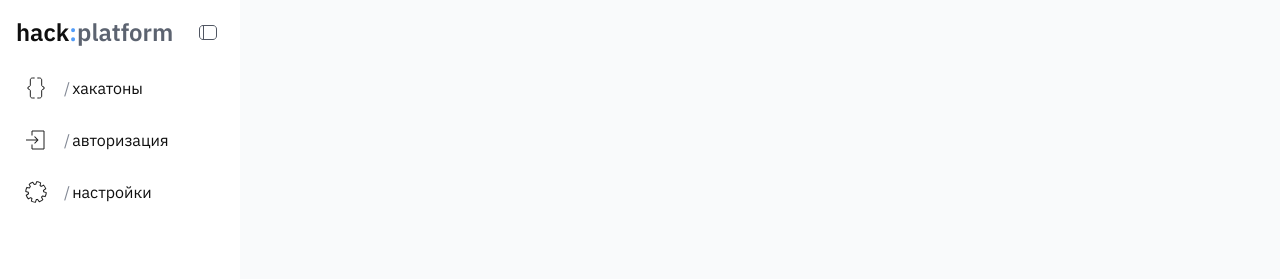
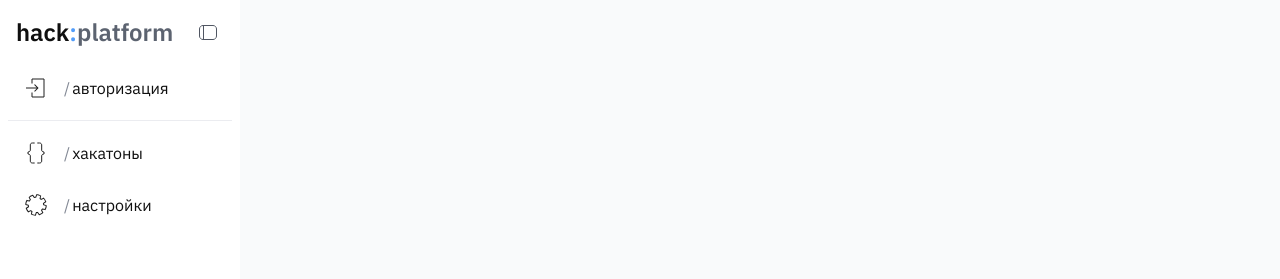
Before and after one commit to konkovo-dev/hackathon-platform-web, a Next.js app: page / in a window 1280 px wide. Shown: the top 279 px of the page. Built offline with nearby package versions, Linux system fonts and the light colour scheme; no server answers.

Commit message:
refactor(sidebar): reorganize menu with auth group and dividers

```diff
--- a/src/widgets/sidebar/Sidebar.tsx
+++ b/src/widgets/sidebar/Sidebar.tsx
@@ -4,6 +4,7 @@ import { useMemo, useState } from 'react'
 import { usePathname } from 'next/navigation'
 import { cn } from '@/shared/lib/cn'
 import { Button } from '@/shared/ui/Button'
+import { Divider } from '@/shared/ui/Divider'
 import { Icon } from '@/shared/ui/Icon'
 import { Logo } from '@/shared/ui/Logo'
 import { MenuItem } from '@/shared/ui/MenuItem'
@@ -56,24 +57,28 @@ export function Sidebar({ initialSession }: { initialSession?: SessionResponse }
   const sessionQuery = useSessionQueryWithInitial(initialSession)
   const isAuthed = sessionQuery.data?.active === true
 
-  const items: SidebarItem[] = useMemo(() => {
-    const base: SidebarItem[] = [{ key: 'hackathons', href: '/hackathons', iconSrc: ICONS.code }]
+  const menuGroups = useMemo(() => {
+    const groups: SidebarItem[][] = []
 
     if (isAuthed) {
-      base.push(
-        { key: 'invitations', href: '/invitations', iconSrc: ICONS.mail },
-        { key: 'teams', href: '/my-teams', iconSrc: ICONS.team },
-        { key: 'profile', href: '/profile', iconSrc: ICONS.profile }
-      )
+      groups.push([{ key: 'profile', href: '/profile', iconSrc: ICONS.profile }])
     } else {
-      base.push({ key: 'auth', href: '/login', iconSrc: ICONS.auth })
+      groups.push([{ key: 'auth', href: '/login', iconSrc: ICONS.auth }])
     }
 
+    const otherGroup: SidebarItem[] = [{ key: 'hackathons', href: '/hackathons', iconSrc: ICONS.code }]
+    if (isAuthed) {
+      otherGroup.push(
+        { key: 'invitations', href: '/invitations', iconSrc: ICONS.mail },
+        { key: 'teams', href: '/my-teams', iconSrc: ICONS.team }
+      )
+    }
     if (debug) {
-      base.push({ key: 'design_system', href: '/design-system', iconSrc: ICONS.designSystem })
+      otherGroup.push({ key: 'design_system', href: '/design-system', iconSrc: ICONS.designSystem })
     }
+    groups.push(otherGroup)
 
-    return base
+    return groups
   }, [debug, isAuthed])
 
   const isActive = (href: string) => pathname === href || pathname.startsWith(`${href}/`)
@@ -109,7 +114,9 @@ export function Sidebar({ initialSession }: { initialSession?: SessionResponse }
           'px-m4 gap-m2'
         )}
       >
-        {items.map((item) => (
+        {menuGroups.map((group, groupIndex) => (
+          <div key={groupIndex} className="w-full flex flex-col gap-m2">
+            {group.map((item) => (
               <MenuItem
                 key={item.key}
                 href={item.href}
@@ -118,6 +125,9 @@ export function Sidebar({ initialSession }: { initialSession?: SessionResponse }
                 active={isActive(item.href)}
                 collapsed={collapsed}
               />
+            ))}
+            {groupIndex < menuGroups.length - 1 && <Divider className="my-m2" />}
+          </div>
         ))}
 
         <SidebarSettings collapsed={collapsed} pathname={pathname} debug={debug} setDebug={setDebug} />
```
Lines whose indentation alone changed are shown as unchanged.
